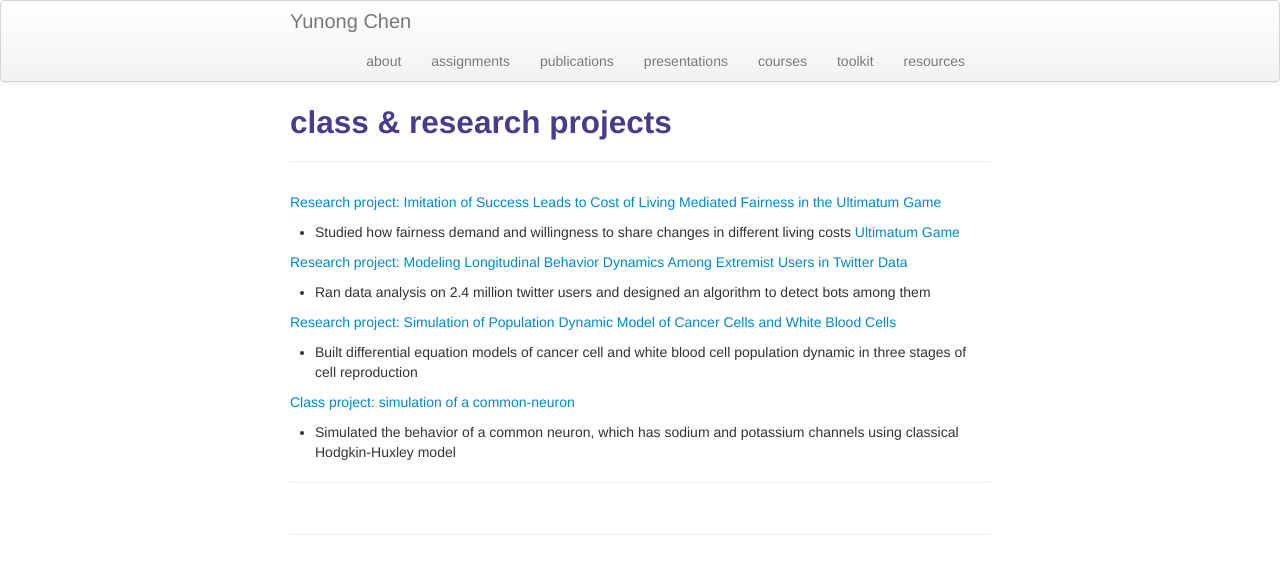
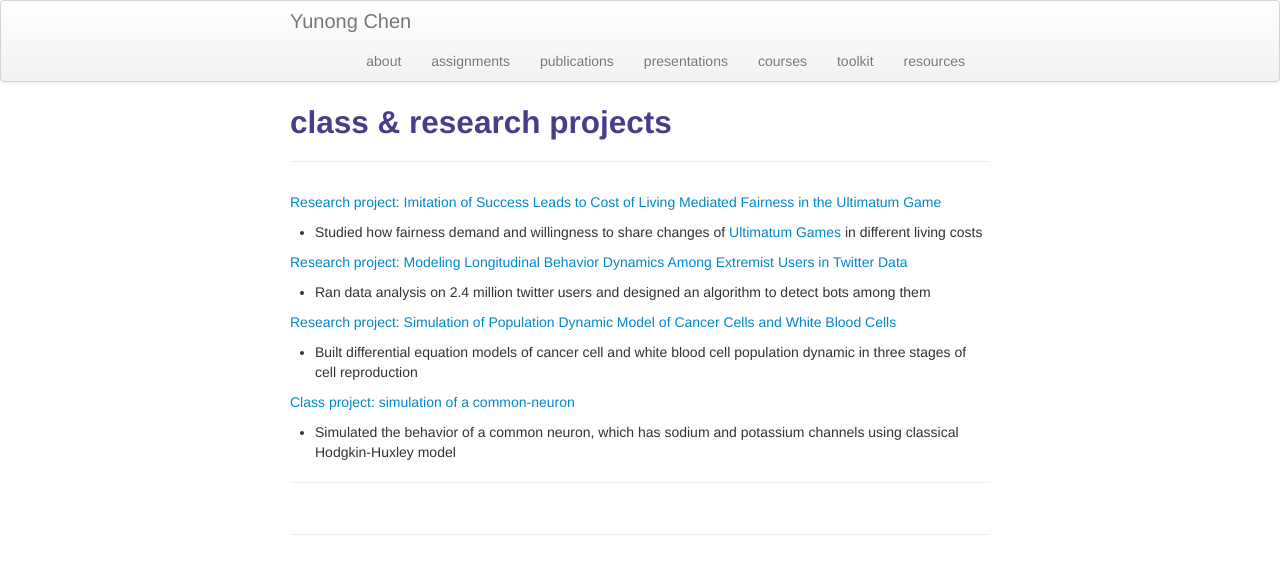
Before and after one commit to yunongch/yunongch.github.io, a Jekyll site: the page built from pages/assignments.md, in a window 1280 px wide. Shown: the top 574 px of the page. Built offline with Jekyll 4.4.1, drawn with Linux system fonts in a browser that asks for light colours.

Commit message:
Update assignments.md

```diff
--- a/pages/assignments.md
+++ b/pages/assignments.md
@@ -10,7 +10,7 @@ description: Ben Harvey's assignments
 
 [Research project: Imitation of Success Leads to Cost of Living Mediated Fairness in the Ultimatum Game](https://github.com/yunongch/Ultimatum-game/blob/main/README.md)
 
-* Studied how fairness demand and willingness to share changes in different living costs [Ultimatum Game](https://en.wikipedia.org/wiki/Ultimatum_game)
+* Studied how fairness demand and willingness to share changes of [Ultimatum Games](https://en.wikipedia.org/wiki/Ultimatum_game) in different living costs
 
 
 
```
